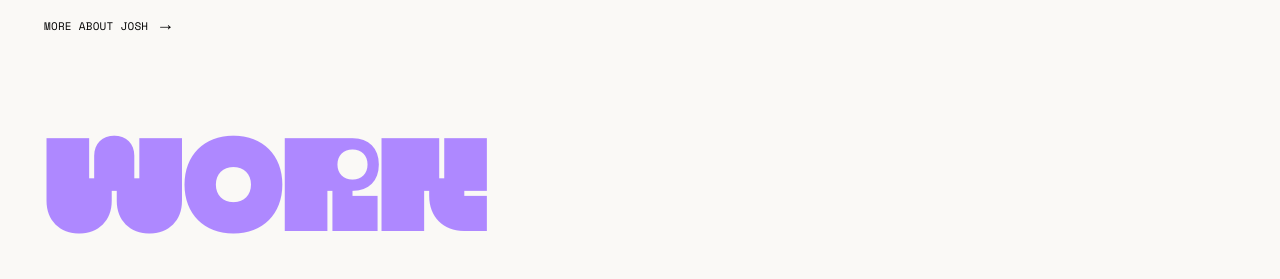
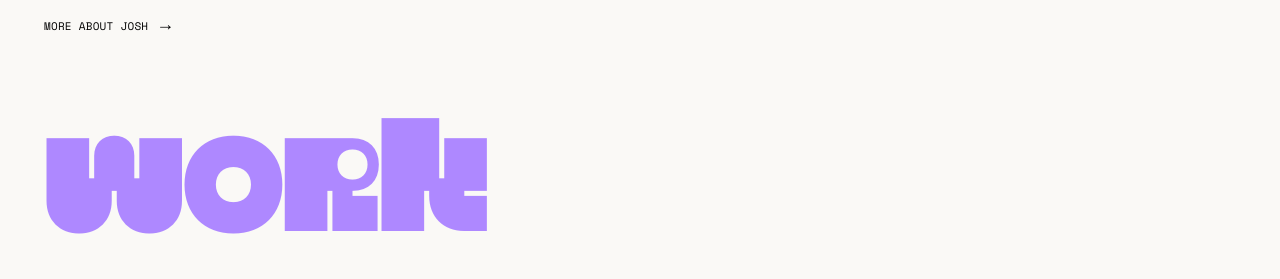
Before and after one commit to jshmck/josh-mckenna-portfolio, a Next.js app: page / in a window 1280 px wide. Shown: the part 1421-1700 px from the top of the page. Built offline with nearby package versions, Linux system fonts and the light colour scheme.

Commit message:
fix(work): lowercase the K in WORK title on home and work pages

```diff
--- a/app/page.tsx
+++ b/app/page.tsx
@@ -61,7 +61,7 @@ export default function HomePage() {
           Work — see components/site/nav.tsx. */}
       <section id="home-work">
         <div className="mx-auto max-w-frame px-6 pb-32 pt-4 md:px-gutter">
-          <h2 className="type-display text-accent">WORK</h2>
+          <h2 className="type-display text-accent">WORk</h2>
           <div className="mt-12">
             <WorkGallery projects={projects} categories={[...PROJECT_CATEGORIES]} />
           </div>
--- a/app/work/page.tsx
+++ b/app/work/page.tsx
@@ -16,7 +16,7 @@ export default function WorkPage() {
   return (
     <div className="mx-auto max-w-frame px-6 py-20 md:px-gutter">
       <header>
-        <h1 className="type-display text-accent">WORK</h1>
+        <h1 className="type-display text-accent">WORk</h1>
       </header>
 
       <div className="mt-12">
```
